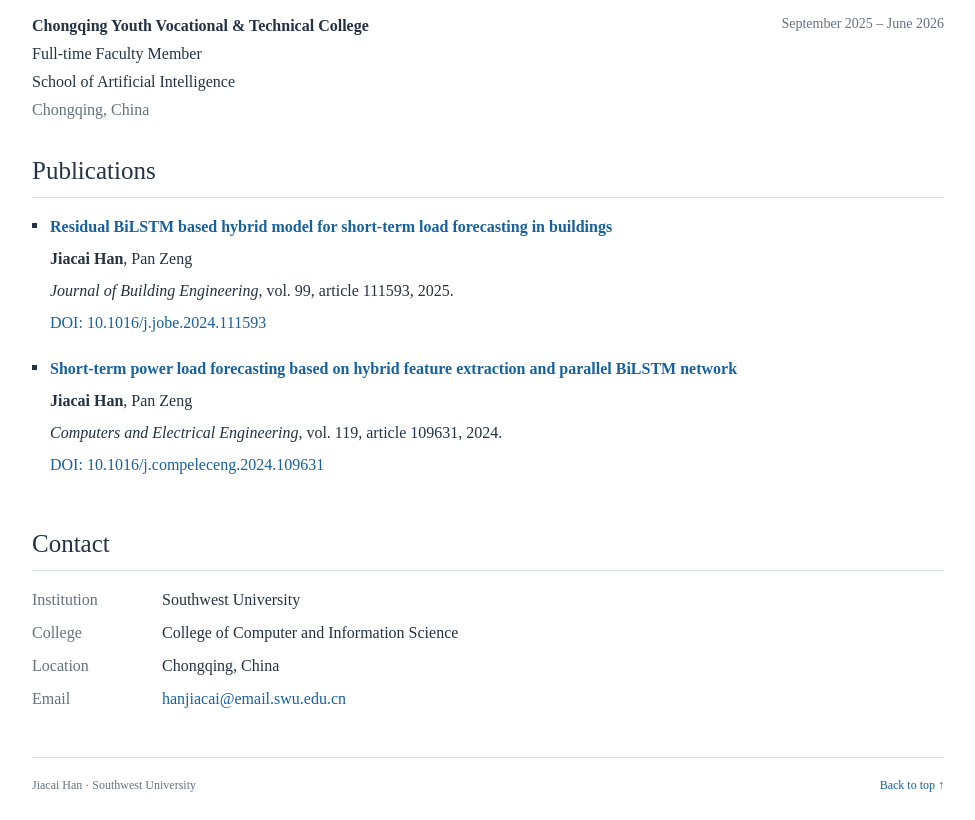
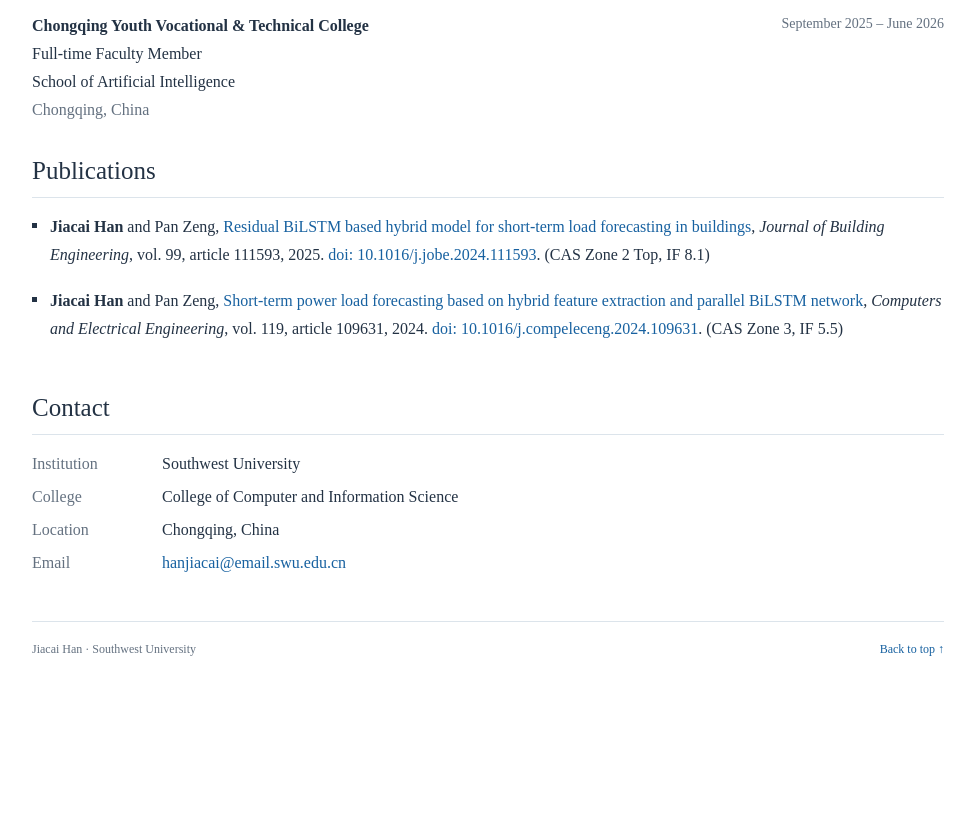
Before and after one commit to hanjiacai/Homepage, a plain HTML site: page index.html in a window 1280 px wide. Shown: the part 1241-2061 px from the top of the page, without its empty margins (152-1127 px from the left). After the commit the page ends 1925 px from the top, so only its background shows below. Drawn offline with Linux system fonts and the light colour scheme.

Commit message:
Format publications and add confirmed journal metrics

```diff
--- a/assets/js/content.js
+++ b/assets/js/content.js
@@ -1,8 +1,8 @@
 // Shared facts and bilingual text. Keep DOI titles and author order as published.
 window.homepageContent = {
   publications: [
-    {title: 'Residual BiLSTM based hybrid model for short-term load forecasting in buildings', authors: ['Jiacai Han', 'Pan Zeng'], journal: 'Journal of Building Engineering', volume: '99', article: '111593', year: 2025, doi: '10.1016/j.jobe.2024.111593'},
-    {title: 'Short-term power load forecasting based on hybrid feature extraction and parallel BiLSTM network', authors: ['Jiacai Han', 'Pan Zeng'], journal: 'Computers and Electrical Engineering', volume: '119', article: '109631', year: 2024, doi: '10.1016/j.compeleceng.2024.109631'}
+    {title: 'Residual BiLSTM based hybrid model for short-term load forecasting in buildings', authors: ['Jiacai Han', 'Pan Zeng'], journal: 'Journal of Building Engineering', volume: '99', article: '111593', year: 2025, doi: '10.1016/j.jobe.2024.111593', annotations: {en: 'CAS Zone 2 Top, IF 8.1', zh: '中科院二区 Top，IF 8.1'}},
+    {title: 'Short-term power load forecasting based on hybrid feature extraction and parallel BiLSTM network', authors: ['Jiacai Han', 'Pan Zeng'], journal: 'Computers and Electrical Engineering', volume: '119', article: '109631', year: 2024, doi: '10.1016/j.compeleceng.2024.109631', annotations: {en: 'CAS Zone 3, IF 5.5', zh: '中科院三区，IF 5.5'}}
   ],
   en: {
     name: 'Jiacai Han',
--- a/assets/js/language.js
+++ b/assets/js/language.js
@@ -11,17 +11,17 @@
     section.querySelectorAll('.publication').forEach(el => el.remove());
     [...content.publications].sort((a, b) => b.year - a.year).forEach(p => {
       const entry = make('article', ''); entry.className = 'publication';
-      const heading = make('h3', ''); const link = make('a', p.title);
-      link.href = `https://doi.org/${p.doi}`; link.lang = 'en'; heading.append(link);
-      const authors = make('p', ''); authors.lang = 'en';
+      const citation = make('p', ''); const link = make('a', p.title);
+      link.href = `https://doi.org/${p.doi}`; link.lang = 'en';
       p.authors.forEach((author, i) => {
-        if (i) authors.append(', ');
-        authors.append(author === 'Jiacai Han' ? make('strong', author) : document.createTextNode(author));
+        if (i) citation.append(i === p.authors.length - 1 ? ' and ' : ', ');
+        citation.append(author === 'Jiacai Han' ? make('strong', author) : document.createTextNode(author));
       });
-      const citation = make('p', ''); const journal = make('em', p.journal); journal.lang = 'en';
-      citation.append(journal, t.citation.replace('{volume}', p.volume).replace('{article}', p.article).replace('{year}', p.year));
-      const doi = make('p', ''); const doiLink = make('a', `DOI: ${p.doi}`); doiLink.href = link.href; doi.append(doiLink);
-      entry.append(heading, authors, citation, doi); section.append(entry);
+      const journal = make('em', p.journal); journal.lang = 'en';
+      const doiLink = make('a', `doi: ${p.doi}`); doiLink.href = link.href;
+      citation.append(', ', link, ', ', journal, t.citation.replace('{volume}', p.volume).replace('{article}', p.article).replace('{year}', p.year), ' ', doiLink, '.');
+      if (p.annotations && p.annotations[document.documentElement.lang === 'zh-CN' ? 'zh' : 'en']) citation.append(` (${p.annotations[document.documentElement.lang === 'zh-CN' ? 'zh' : 'en']})`);
+      entry.append(citation); section.append(entry);
     });
   }
 
--- a/index.html
+++ b/index.html
@@ -8,8 +8,8 @@
   <title>Jiacai Han | Southwest University</title>
   <link rel="icon" href="assets/images/favicon.svg" type="image/svg+xml">
   <link rel="stylesheet" href="assets/css/style.css">
-  <script defer src="assets/js/content.js?v=20261019-bio-revised"></script>
-  <script defer src="assets/js/language.js?v=20261019-bio-revised"></script>
+  <script defer src="assets/js/content.js?v=20261119-publications"></script>
+  <script defer src="assets/js/language.js?v=20261119-publications"></script>
 </head>
 <body id="home">
   <a class="skip-link" href="#main" data-i18n="skip">Skip to content</a>
@@ -76,16 +76,10 @@
       <section id="publications" aria-labelledby="publications-title">
         <h2 id="publications-title" data-i18n="publications">Publications</h2>
         <article class="publication">
-          <h3><a href="https://doi.org/10.1016/j.jobe.2024.111593">Residual BiLSTM based hybrid model for short-term load forecasting in buildings</a></h3>
-          <p><strong>Jiacai Han</strong>, Pan Zeng</p>
-          <p><em>Journal of Building Engineering</em>, vol. 99, article 111593, 2025.</p>
-          <p><a href="https://doi.org/10.1016/j.jobe.2024.111593">DOI: 10.1016/j.jobe.2024.111593</a></p>
+          <p><strong>Jiacai Han</strong> and Pan Zeng, <a href="https://doi.org/10.1016/j.jobe.2024.111593">Residual BiLSTM based hybrid model for short-term load forecasting in buildings</a>, <em>Journal of Building Engineering</em>, vol. 99, article 111593, 2025. <a href="https://doi.org/10.1016/j.jobe.2024.111593">doi: 10.1016/j.jobe.2024.111593</a>. (CAS Zone 2 Top, IF 8.1)</p>
         </article>
         <article class="publication">
-          <h3><a href="https://doi.org/10.1016/j.compeleceng.2024.109631">Short-term power load forecasting based on hybrid feature extraction and parallel BiLSTM network</a></h3>
-          <p><strong>Jiacai Han</strong>, Pan Zeng</p>
-          <p><em>Computers and Electrical Engineering</em>, vol. 119, article 109631, 2024.</p>
-          <p><a href="https://doi.org/10.1016/j.compeleceng.2024.109631">DOI: 10.1016/j.compeleceng.2024.109631</a></p>
+          <p><strong>Jiacai Han</strong> and Pan Zeng, <a href="https://doi.org/10.1016/j.compeleceng.2024.109631">Short-term power load forecasting based on hybrid feature extraction and parallel BiLSTM network</a>, <em>Computers and Electrical Engineering</em>, vol. 119, article 109631, 2024. <a href="https://doi.org/10.1016/j.compeleceng.2024.109631">doi: 10.1016/j.compeleceng.2024.109631</a>. (CAS Zone 3, IF 5.5)</p>
         </article>
       </section>
       <section id="contact" aria-labelledby="contact-title">
```
